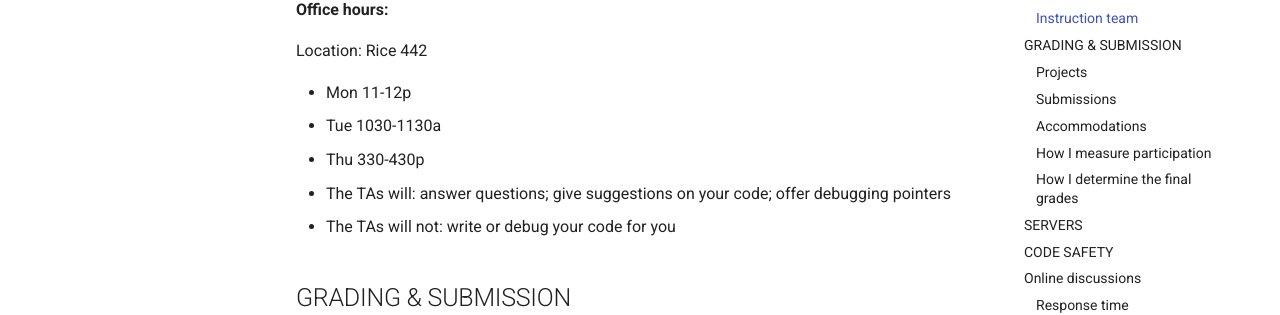
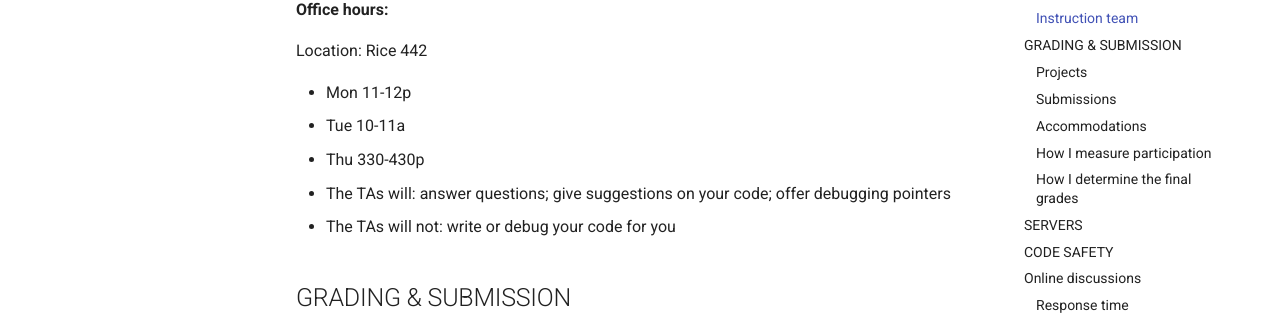
Before and after one commit to fxlin/uva-os-main, an MkDocs documentation site: the page built from docs/README.md, in a window 1280 px wide and 900 px high, scrolled down 699 px. Shown: the part 144-459 px from the top of the window. Built offline with MkDocs 1.6.1 and Material for MkDocs 9.7.7, drawn with Linux system fonts in a browser that asks for light colours.

Commit message:
edit OH time

```diff
--- a/docs/README.md
+++ b/docs/README.md
@@ -29,7 +29,7 @@ Zoom/recordings will be available
 Location: Rice 442
 
 * Mon   11-12p
-* Tue   1030-1130a
+* Tue   10-11a
 * Thu  330-430p
 
 
```
